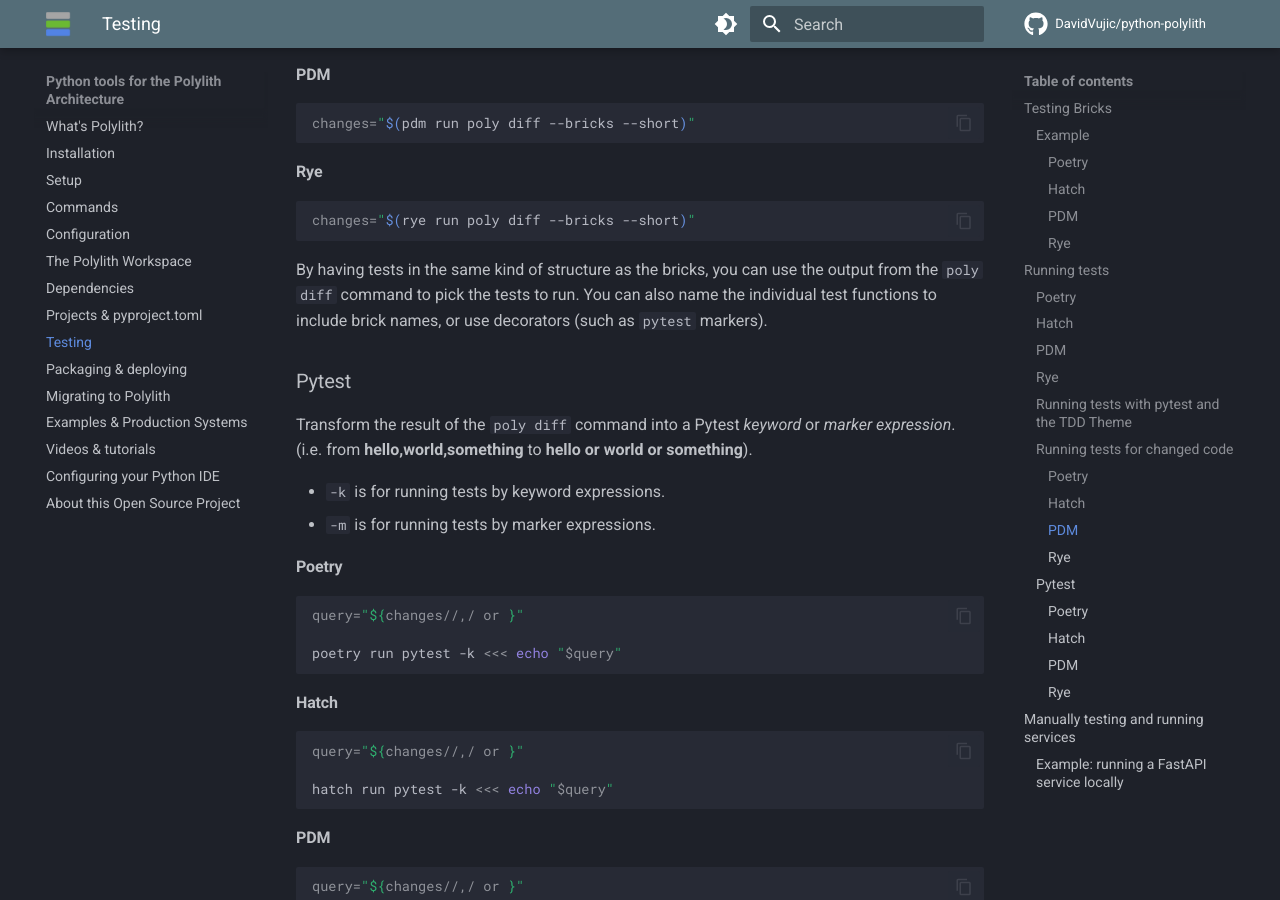
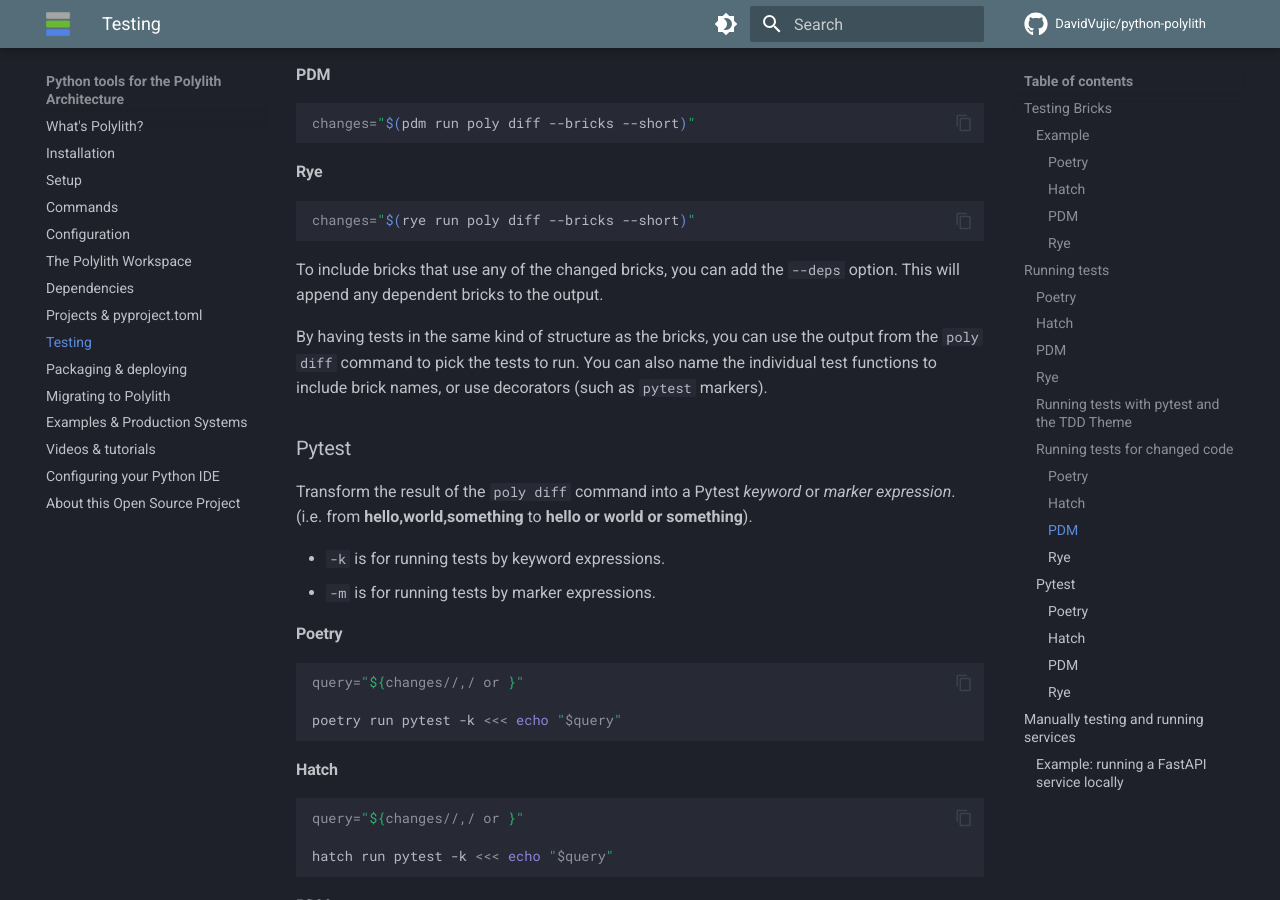
Before and after one commit to DavidVujic/python-polylith-docs, an MkDocs documentation site: the page built from docs/testing.md, in a window 1280 px wide and 900 px high, scrolled down 2327 px. Built offline with MkDocs 1.6.1 and Material for MkDocs 9.7.7, drawn with Linux system fonts in a browser that asks for light colours; comment, search, counter and statistics services are not loaded.

Commit message:
add docs about the new --deps option to the poly diff command

````diff
--- a/docs/testing.md
+++ b/docs/testing.md
@@ -106,6 +106,10 @@
 changes="$(rye run poly diff --bricks --short)"
 ```
 
+To include bricks that use any of the changed bricks, you can add the `--deps` option.
+This will append any dependent bricks to the output.
+
+
 By having tests in the same kind of structure as the bricks,
 you can use the output from the `poly diff` command to pick the tests to run.
 You can also name the individual test functions to include brick names, or use decorators (such as `pytest` markers).
````
Also changed, not shown: docs/commands.md (+1 -0 lines).
